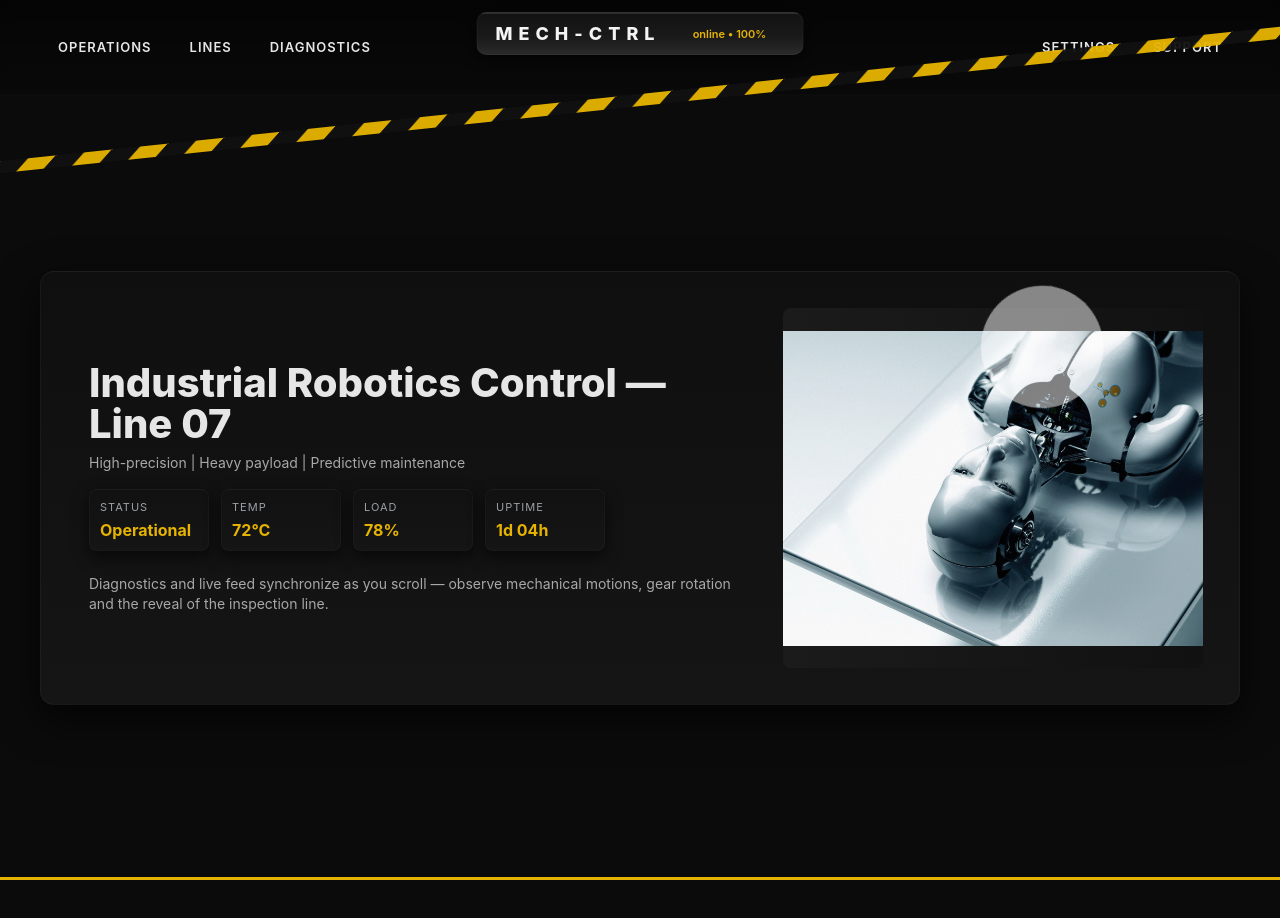
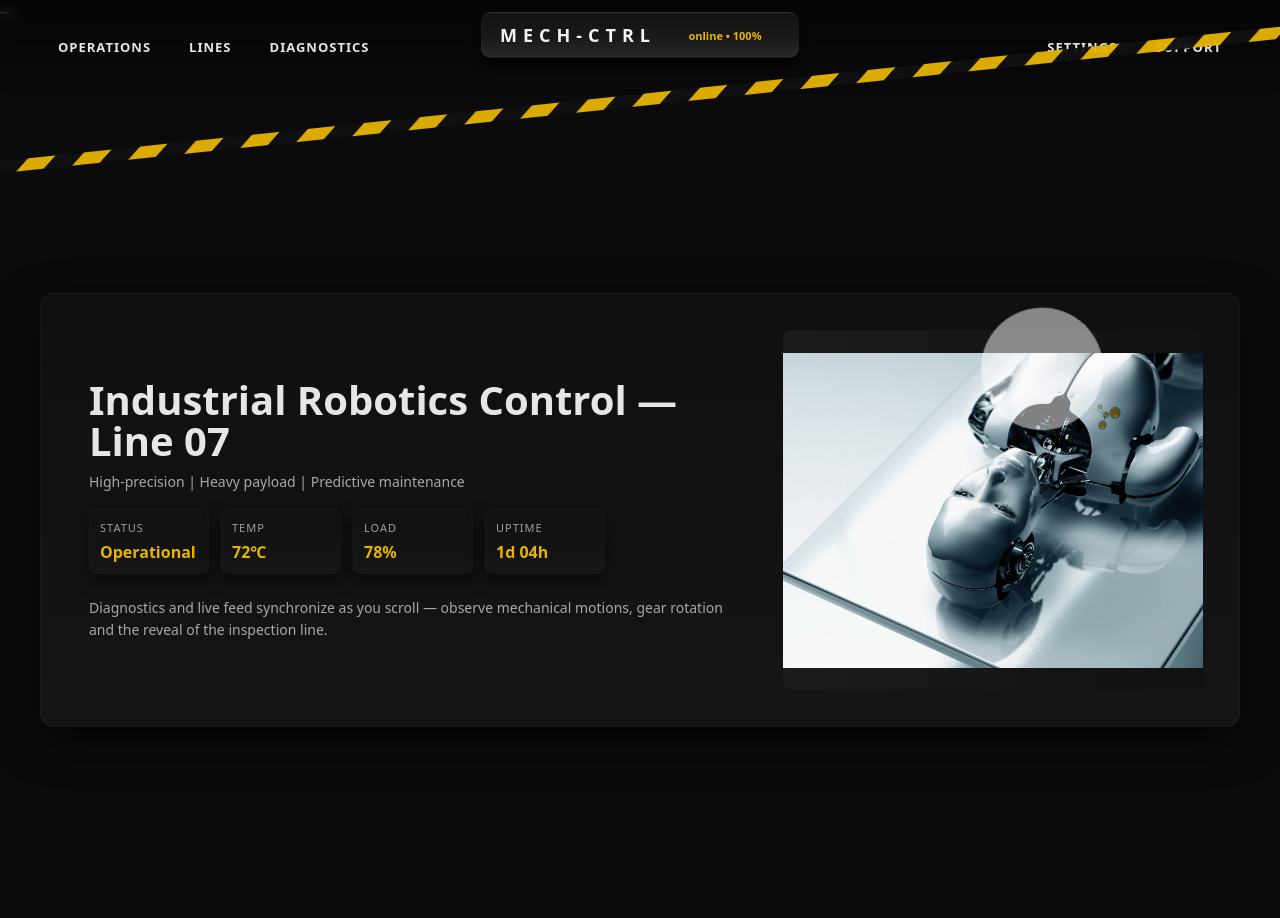
Before and after one commit to freetimezp/usefull-things-249-header, a plain HTML site: page index.html in a window 1280 px wide. Shown: the top 918 px of the page. Drawn offline with nearby package versions, Linux system fonts and the light colour scheme.

Commit message:
03. usefull-things-249-header. Refactor via robotics. Fix.

```diff
--- a/assets/css/style.css
+++ b/assets/css/style.css
@@ -1,23 +1,25 @@
-/* ---------- reset ---------- */
 * {
     box-sizing: border-box;
     margin: 0;
     padding: 0;
+    list-style: none;
+    list-style-type: none;
 }
+
+a {
+    text-decoration: none;
+}
+
 html,
 body {
     height: 100%;
     width: 100%;
-    font-family: Inter, system-ui, -apple-system, "Segoe UI", Roboto, "Helvetica Neue", Arial;
+    font-family: system-ui, -apple-system, BlinkMacSystemFont, "Segoe UI", Roboto, Oxygen, Ubuntu, Cantarell,
+        "Open Sans", "Helvetica Neue", sans-serif;
     background: #0b0b0b;
     color: #e6e6e6;
 }
-a {
-    color: inherit;
-    text-decoration: none;
-}
 
-/* ---------- nav / header (hazard stripes) ---------- */
 .nav {
     position: fixed;
     inset: 0 0 auto 0;
@@ -26,8 +28,8 @@ a {
     align-items: center;
     justify-content: space-between;
     padding: 0 48px;
-    z-index: 1200;
-    pointer-events: auto;
+    z-index: 1000;
+    pointer-events: none;
     background: linear-gradient(180deg, rgba(0, 0, 0, 0.55), rgba(0, 0, 0, 0.15));
     border-bottom: 2px solid rgba(255, 255, 255, 0.03);
     backdrop-filter: blur(6px);
@@ -39,6 +41,7 @@ a {
     gap: 18px;
     align-items: center;
 }
+
 .nav a {
     text-transform: uppercase;
     font-weight: 600;
@@ -49,7 +52,6 @@ a {
     opacity: 0.9;
 }
 
-/* hazard stripe bar */
 .hazard {
     position: absolute;
     left: 0;
@@ -74,7 +76,6 @@ a {
     transform: skewY(-6deg);
 }
 
-/* centered logo (boot-up / metallic plate) */
 .logo-plate {
     position: fixed;
     left: 50%;
@@ -98,6 +99,7 @@ a {
     font-size: 18px;
     color: #f4f4f4;
 }
+
 .logo-plate .status {
     font-size: 11px;
     color: #e6b400;
@@ -107,7 +109,6 @@ a {
     opacity: 0.95;
 }
 
-/* main layout */
 .hero {
     height: 110vh;
     position: relative;
@@ -115,6 +116,7 @@ a {
     place-items: center;
     padding-top: 96px;
 }
+
 .panel {
     width: min(1200px, 96%);
     margin: 40px auto;
@@ -133,7 +135,6 @@ a {
     align-items: center;
 }
 
-/* left content — text + HUD */
 .info {
     padding: 8px 12px;
 }
@@ -154,6 +155,7 @@ a {
     gap: 12px;
     flex-wrap: wrap;
 }
+
 .chip {
     min-width: 120px;
     background: linear-gradient(180deg, #111, #151515);
@@ -175,7 +177,6 @@ a {
     color: #e6b400;
 }
 
-/* right content — image + gears */
 .visual {
     position: relative;
     height: 360px;
@@ -183,6 +184,7 @@ a {
     align-items: center;
     justify-content: center;
 }
+
 .visual .metal {
     width: 100%;
     height: 100%;
@@ -202,7 +204,6 @@ a {
     transform-origin: center;
 }
 
-/* rotating gears background (SVG) */
 .gears {
     position: absolute;
     inset: -40px -40px auto auto;
@@ -213,7 +214,6 @@ a {
     filter: blur(0.5px);
 }
 
-/* container separators and reveal line */
 .reveal-line {
     position: absolute;
     left: 50%;
@@ -222,9 +222,11 @@ a {
     height: 3px;
     background: #e6b400;
     transform: translateX(-50%);
+    height: 4px;
+    background: #e6b400;
+    box-shadow: 0 0 12px #e6b40088;
 }
 
-/* small section to scroll to show mechanical panels */
 section.block {
     padding: 64px 24px;
     min-height: 70vh;
@@ -240,9 +242,9 @@ section.block {
     transform: translateX(-50%);
     width: 600px;
     height: 400px;
-    opacity: 0.1;
     background: url(../images/block.png) 50% 50% no-repeat;
     background-size: contain;
+    opacity: 0.1;
 }
 
 .machine {
@@ -258,23 +260,9 @@ section.block {
     border: 1px solid rgba(255, 255, 255, 0.03);
 }
 
-/* footer / credits */
 footer {
     padding: 36px;
     text-align: center;
     color: #8c8c8c;
     font-size: 15px;
 }
-
-/* responsive */
-@media (max-width: 900px) {
-    .panel-inner {
-        grid-template-columns: 1fr;
-    }
-    .visual {
-        height: 260px;
-    }
-    .nav {
-        padding: 0 18px;
-    }
-}
--- a/assets/js/main.js
+++ b/assets/js/main.js
@@ -1,10 +1,10 @@
 gsap.registerPlugin(ScrollTrigger);
 
-const bootTL = gsap.timeline({ defaults: { ease: "power2.out" } });
+const bootTl = gsap.timeline({ defaults: { ease: "power2.out" } });
 const logoPlate = document.querySelector(".logo-plate");
 const statusEl = document.querySelector(".status");
 
-bootTL
+bootTl
     .from(logoPlate, { y: -30, opacity: 0, duration: 0.9 })
     .to(
         statusEl,
@@ -26,7 +26,13 @@ bootTL
         },
     });
 
-gsap.from(".nav a", { y: -8, opacity: 0, stagger: 0.06, duration: 0.8, ease: "power3.out" });
+gsap.from(".nav a", {
+    y: -8,
+    opacity: 0,
+    stagger: 0.06,
+    duration: 0.8,
+    ease: "power3.out",
+});
 
 gsap.to(".hero-image", {
     scale: 1.14,
@@ -41,11 +47,13 @@ gsap.to(".hero-image", {
 
 ScrollTrigger.create({
     trigger: ".panel",
-    start: "top bottom",
-    end: "top center",
+    start: "top top",
+    end: "+=300",
     scrub: 1,
     onUpdate: (self) => {
-        const pct = Math.min(100, Math.max(0, self.progress * 100));
+        const progress = self.progress;
+
+        const pct = Math.min(100, Math.max(0, progress * 100));
         document.getElementById("revealLine").style.width = pct + "%";
     },
 });
@@ -65,14 +73,23 @@ gsap.utils.toArray(".card").forEach((card) => {
         opacity: 0,
         duration: 0.9,
         ease: "power3.out",
-        scrollTrigger: { trigger: card, start: "top 85%", toggleActions: "play none none reverse" },
+        scrollTrigger: {
+            trigger: card,
+            start: "top 85%",
+            toggleActions: "play none none reverse",
+        },
     });
 });
 
 gsap.to(".hazard", {
     backgroundPosition: "560px 0",
     ease: "none",
-    scrollTrigger: { trigger: "main", start: "top top", end: "bottom bottom", scrub: 0.7 },
+    scrollTrigger: {
+        trigger: "main",
+        start: "top top",
+        end: "bottom bottom",
+        scrub: 0.7,
+    },
 });
 
 document.addEventListener("visibilitychange", () => {
--- a/index.html
+++ b/index.html
@@ -30,10 +30,12 @@
         </header>
 
         <main>
+            —
             <section class="hero">
                 <div class="panel">
                     <div class="panel-inner">
                         <div class="info">
+                            <!-- нажати Win + ; щоб обрати спец символи-->
                             <div class="big">Industrial Robotics Control — Line 07</div>
                             <div class="muted">High-precision | Heavy payload | Predictive maintenance</div>
 
@@ -44,7 +46,7 @@
                                 </div>
                                 <div class="chip">
                                     <div class="label">Temp</div>
-                                    <div class="val">72°C</div>
+                                    <div class="val">72℃</div>
                                 </div>
                                 <div class="chip">
                                     <div class="label">Load</div>
@@ -66,11 +68,11 @@
 
                         <div class="visual">
                             <div class="metal">
-                                <img class="hero-image" src="./assets/images/hero.jpg" alt="robot arm" />
+                                <img src="./assets/images/hero.jpg" alt="" class="hero-image" />
                             </div>
-                            <!-- subtle gears svg in a corner -->
-                            <svg class="gears" viewBox="0 0 200 200" xmlns="http://www.w3.org/2000/svg">
-                                <g transform="translate(20,20)">
+
+                            <svg class="gears" viewBox="0 0 200 200" xmlns="https://www.w3.org/2000/svg">
+                                <g transform="translate(20, 20)">
                                     <circle cx="40" cy="40" r="36" fill="#fff" />
                                 </g>
                             </svg>
@@ -103,6 +105,7 @@
 
             <section class="block" style="background: linear-gradient(180deg, #070707, #0c0c0c)">
                 <div class="bg-block"></div>
+
                 <div class="machine">
                     <div class="card">
                         <h4>Motor diagnostics</h4>
```
Also changed, not shown: assets/help.txt.
